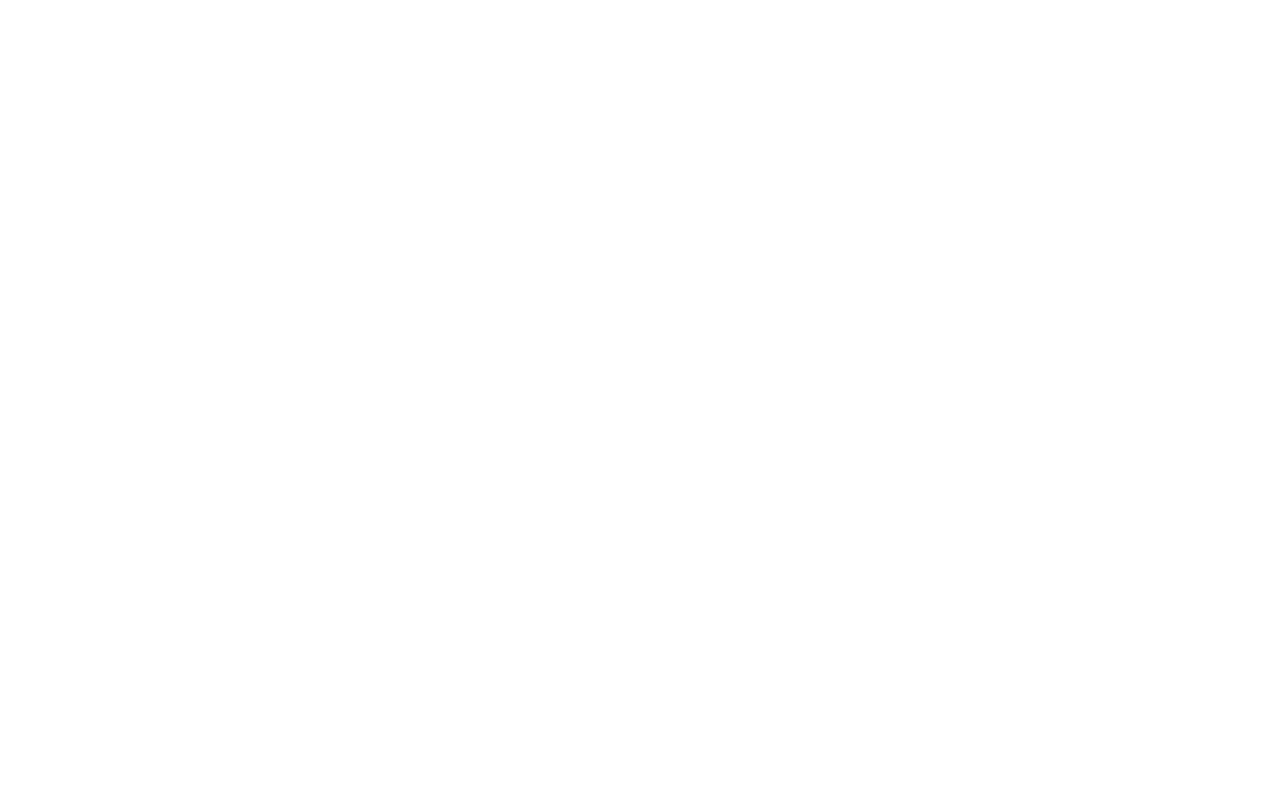
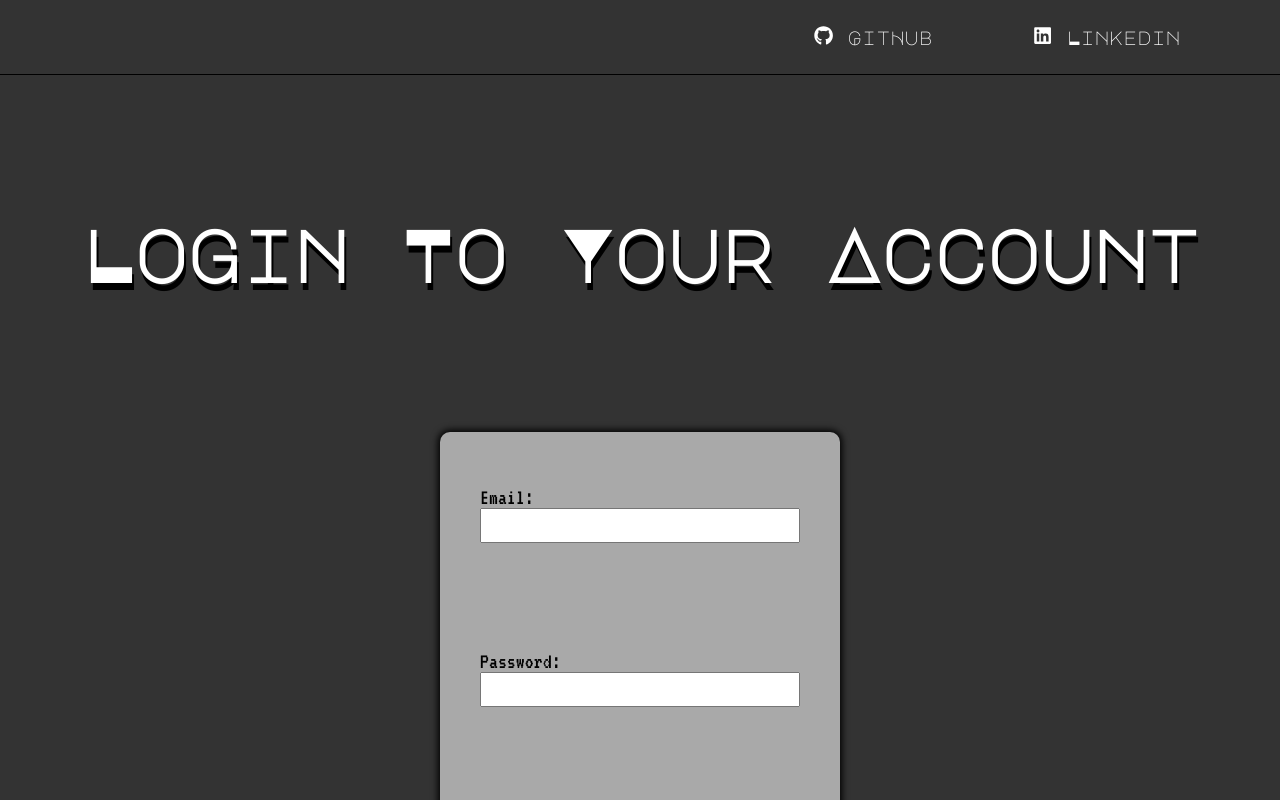
Before and after one commit to gkupdx/React-Playerbase, a React (Create React App) app: page /login in a window 1280 px wide. Before the commit this address had no page. Shown: the top 800 px of the page. Built offline with nearby package versions, Linux system fonts and the light colour scheme.

Commit message:
Import & render new routes

```diff
--- a/src/App.js
+++ b/src/App.js
@@ -1,10 +1,32 @@
 //// App.js
+import { useState } from 'react';
 import Navbar from "./components/Navbar.tsx";
 import Landing from "./pages/Landing.tsx";
+import Login from "./pages/Login";
+import Register from "./pages/Register";
+import Profile from './pages/Profile';
 
 import { Routes, Route } from 'react-router-dom';
 
 function App() {
+  const [player, setPlayer] = useState({
+    id: '',
+    name: '',
+    username: '',
+    email: '',
+    joined: ''
+  });
+
+  const loadPlayer = (data) => {
+    setPlayer({
+      id: data.id,
+      name: data.name,
+      username: data.username,
+      email: data.email,
+      joined: data.joined
+    })
+  }
+
   return (
     <div className="App">
       <Routes>
@@ -14,7 +36,24 @@
             <Landing />
           </>
         } />
-
+        <Route path='/login' element={
+          <>
+            <Navbar />
+            <Login loadPlayer={loadPlayer}/>
+          </>
+        } />
+        <Route path='/register' element={
+          <>
+            <Navbar />
+            <Register loadPlayer={loadPlayer}/>
+          </>
+        } />
+        <Route path='/profile/:id' element={
+          <>
+            <Navbar />
+            <Profile player={player}/>
+          </>
+        } />
       </Routes>
     </div>
   );
```
